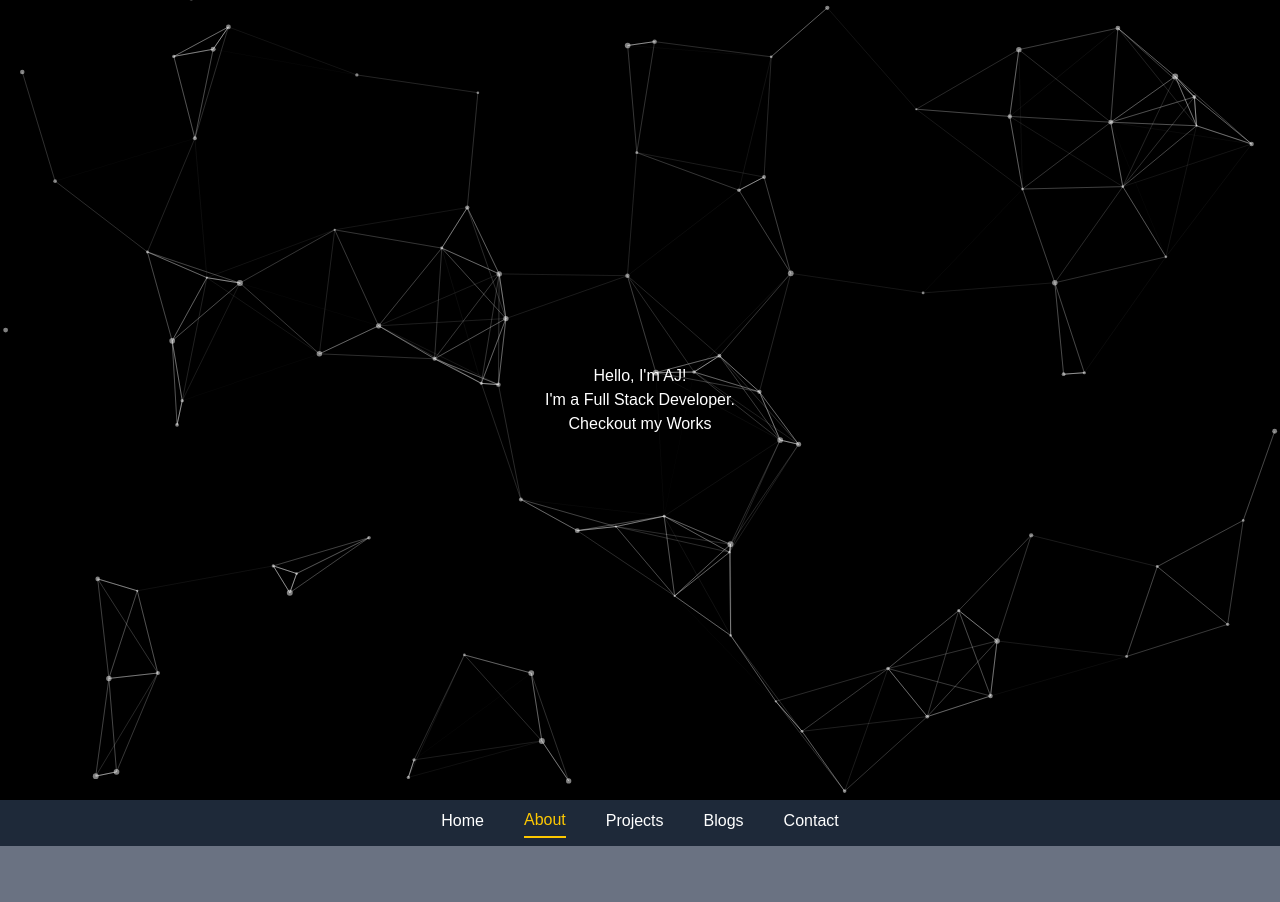
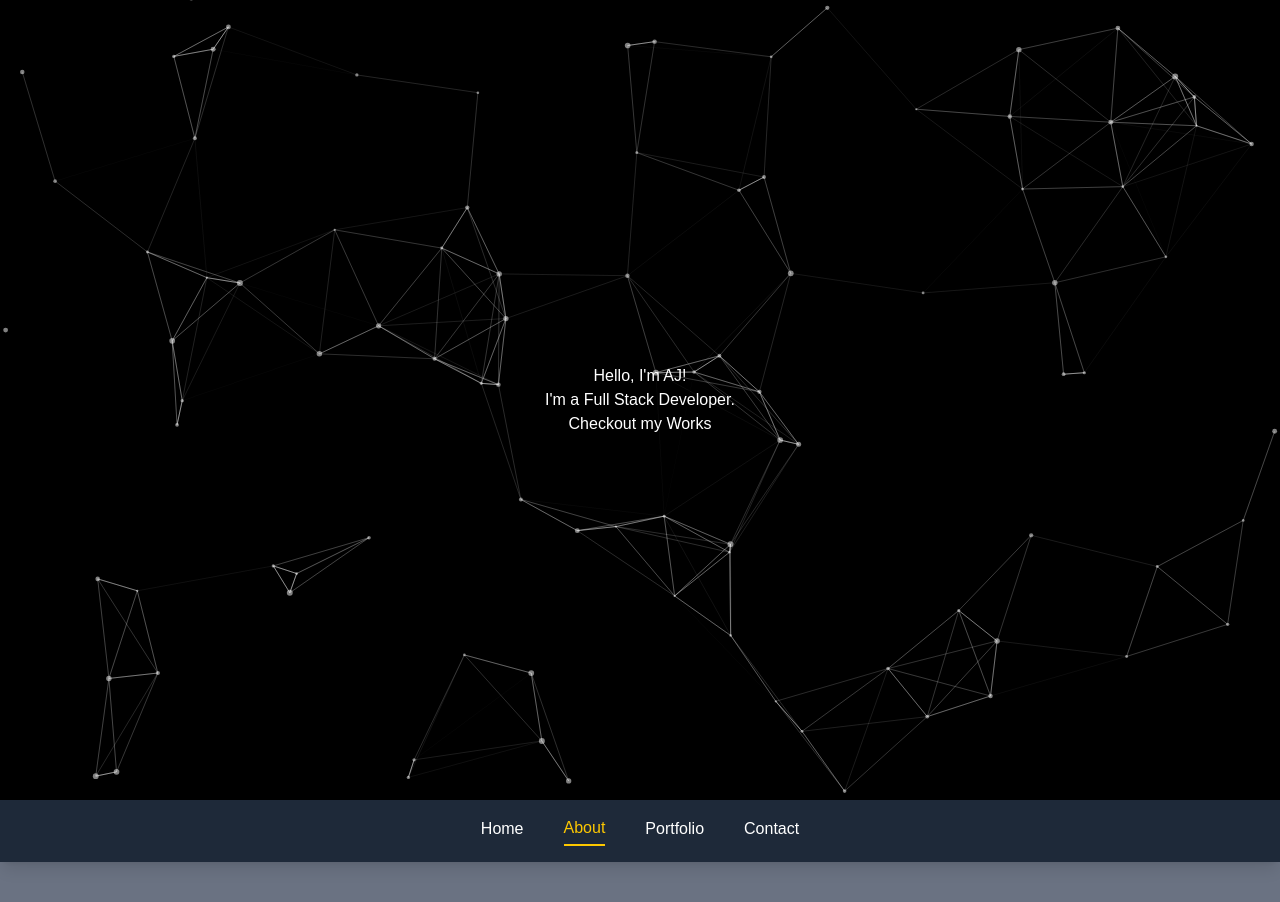
Before and after one commit to axvolkzki/webfolio, a Next.js app: page / in a window 1280 px wide. Shown: the top 902 px of the page. Built offline with nearby package versions, Linux system fonts and the light colour scheme.

Commit message:
Modified navbar with higher z-index

```diff
--- a/src/app/components/Navbar.tsx
+++ b/src/app/components/Navbar.tsx
@@ -58,8 +58,7 @@ export default function Navbar() {
   const links = [
     { href: "home", label: "Home" },
     { href: "about", label: "About" },
-    { href: "projects", label: "Projects" },
-    { href: "blogs", label: "Blogs" },
+    { href: "portfolio", label: "Portfolio" },
     { href: "contact", label: "Contact" },
   ];
 
@@ -89,7 +88,7 @@ export default function Navbar() {
     // <nav className="sticky top-0 bg-gray-800 text-white p-4 sm:p-6 md:flex md:justify-between md:items-center">
     // <nav className="sticky top-0 bg-gray-800 text-white p-2 md:flex md:justify-between md:items-center"></nav>
 
-    <nav className="sticky top-0 bg-gray-800 text-white py-2">
+    <nav className="sticky top-0 bg-gray-800 text-white py-4 px-8 z-50 shadow-lg">
       <div className="container mx-auto flex justify-center items-center gap-6 md:gap-10">
         {links.map(({ href, label }) => (
           <Link
```
